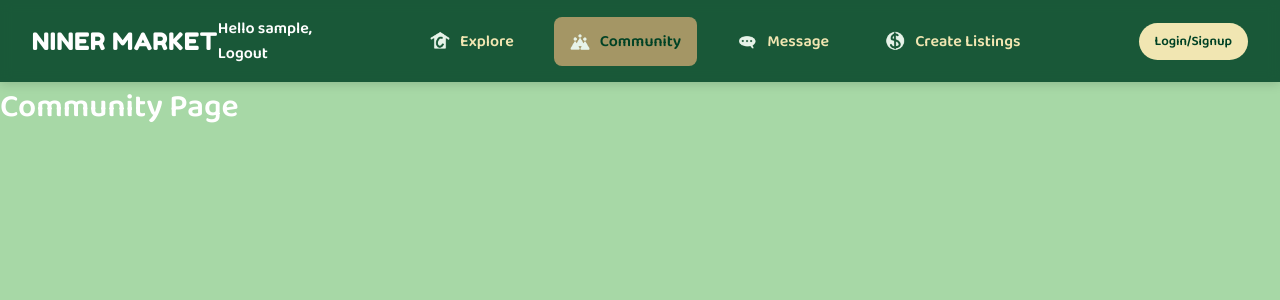
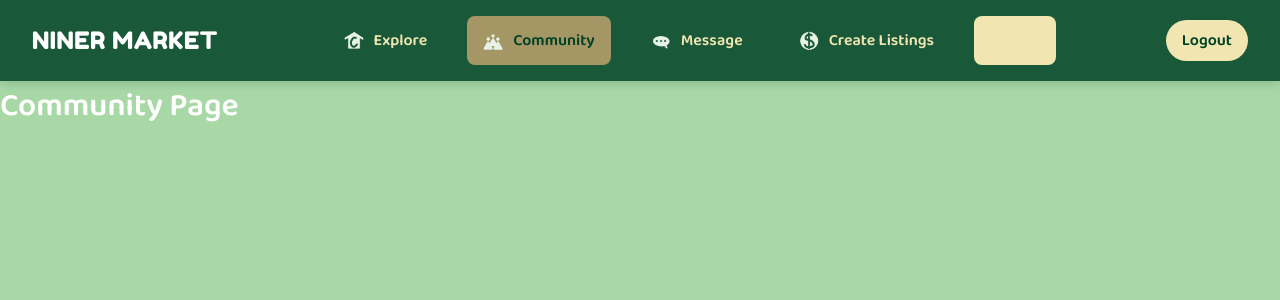
Before and after one commit to alee182/ITSC3155group11, a Django app: page /community/ in a window 1280 px wide. Shown: the top 300 px of the page. Run offline with Django 5.2, Linux system fonts and the light colour scheme; the visitor is signed in with stand-in values (Sample User, id 1).

Commit message:
fixed nav-bar

```diff
--- a/templates/navbar.html
+++ b/templates/navbar.html
@@ -6,21 +6,6 @@
             NINER MARKET
         </a>
     </div>
-
-
-    <div class="profile-container">
-        <div class="profile-name">
-
-            {% if request.user.is_authenticated %}
-            <p>Hello  {{request.user}},</p>
-            <a href="{%% url 'logout' }">Logout</a>
-
-            {% else %}
-            <a href="{%% url 'login' }">Login</a>
-            {% endif%}
-        </div>
-    </div>
-</nav>
 
     <!-- Center Nav bar links -->
     <div class="nav-center">
@@ -47,11 +32,19 @@
             </a>
 
             <!-- mobile login button -->
+            {% if request.user.is_authenticated %}
+
+            <a href="{%% url 'logout' }" class="login-button">Logout</a>
+
+            {% else %}
+
             <form action="#" method="get" class="mobile-login">
                 <button type="submit" class="login-button">
                     Login/Signup
                 </button>
             </form>
+
+            {% endif%}
         </div>
     </div>
 
@@ -66,10 +59,18 @@
         </button>
 
         <!-- desktop login button -->
+        {% if request.user.is_authenticated %}
+
+        <a href="{%% url 'logout' }" class="login-button">Logout</a>
+
+        {% else %}
+
         <form action="#" method="get" class="desktop-login">
             <button type="submit" class="login-button">
                 Login/Signup
             </button>
         </form>
+
+        {% endif%}
     </div>
 </div>
```
